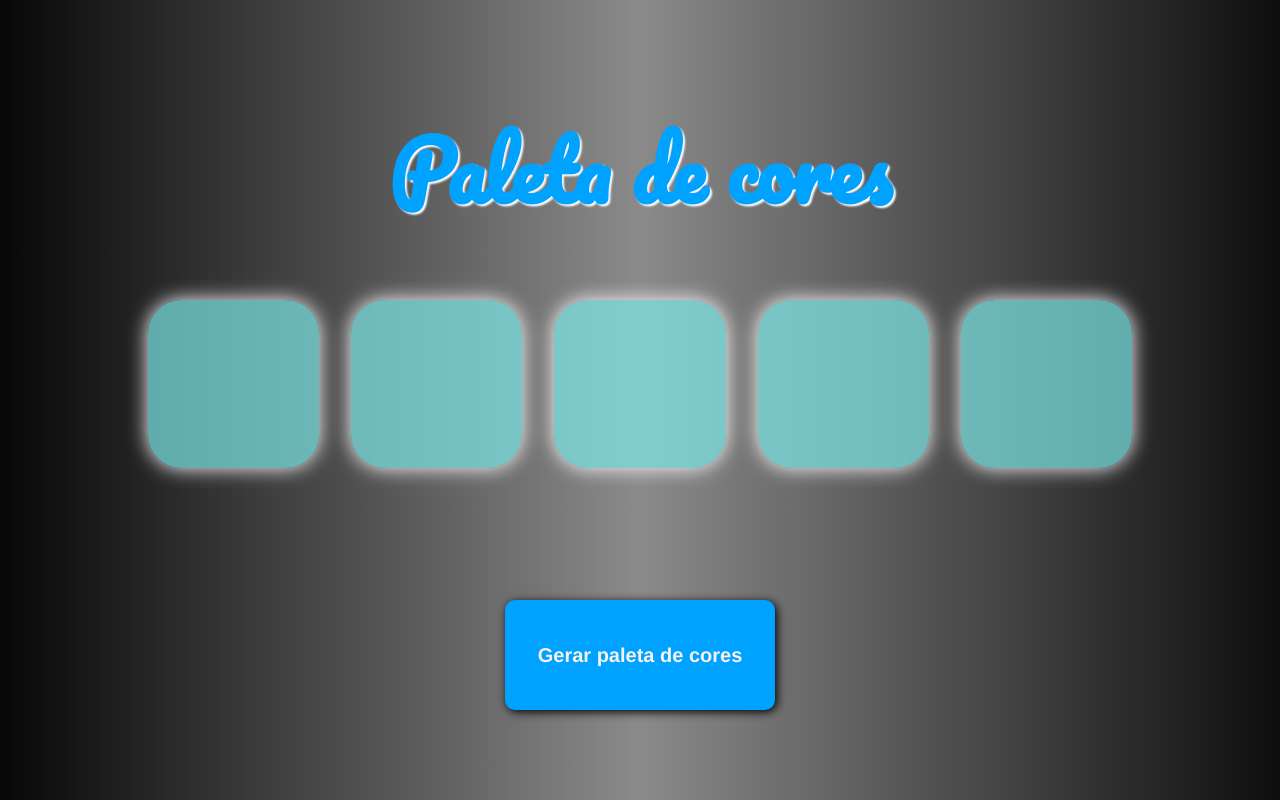
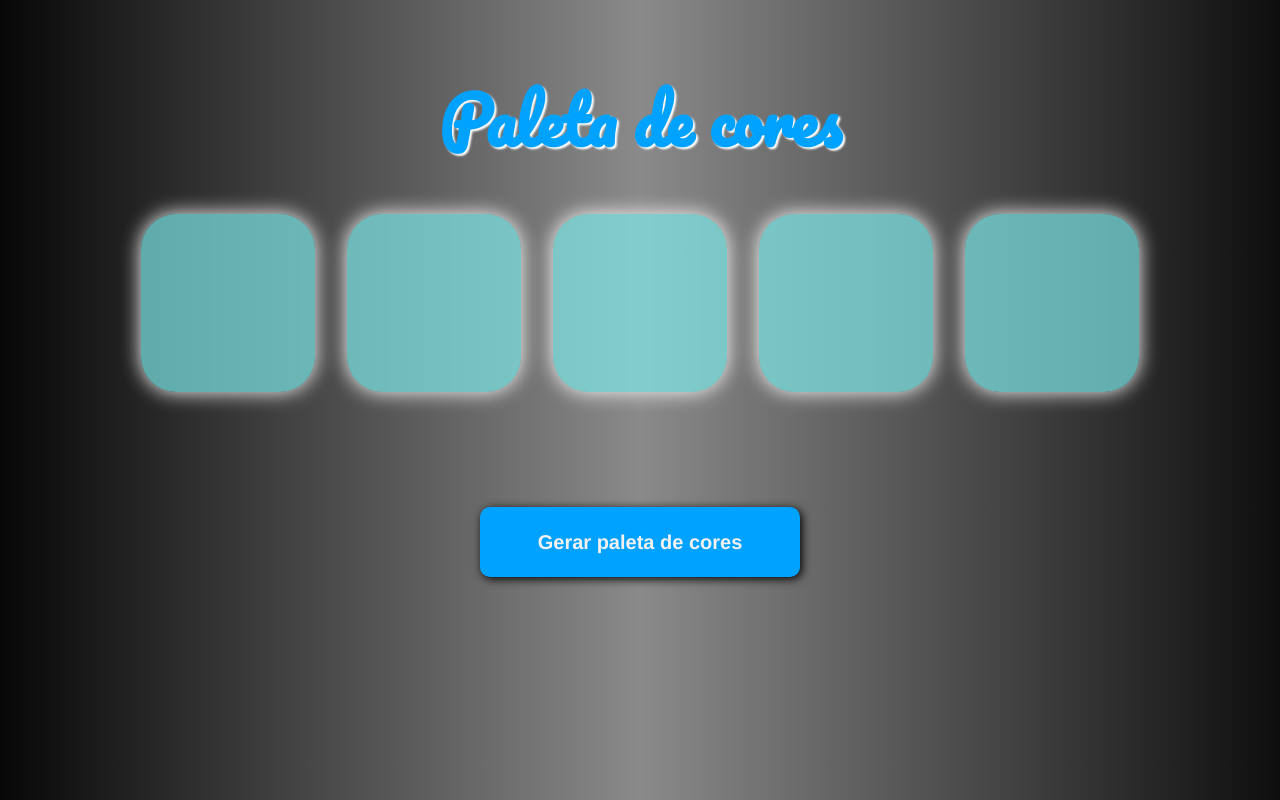
Before and after one commit to IvanildoQueiroz/Paleta_de_cores, a plain HTML site: page index.html in a window 1280 px wide. Drawn offline with Linux system fonts and the light colour scheme.

Commit message:
Update properties CSS

```diff
--- a/index.css
+++ b/index.css
@@ -7,21 +7,21 @@
 body{
     background-image:linear-gradient(to right, rgb(7, 7, 7),rgb(139, 138, 138),rgb(14, 14, 14)) ;
     text-align: center;
-    padding-top: 100px;
+    padding-top: 5%;
     font:normal 700 23px 'Pacifico', 'cursive';
     height: 100vh;
     width: 100vw;
 }
 h1{
-    font-size: 5rem;
+    font-size: 4rem;
     color: rgb(0, 162, 255);
     text-shadow: 2px 2px 2px white;
 }
 .container{
     width: 80%;
     height:35vh;
-    margin: 40px auto;
-    padding: 20px;
+    margin: 2% auto;
+    padding: 1%;
     display: flex;
     justify-content: space-around;
     gap: 2rem;
@@ -44,7 +44,7 @@ h1{
 }
 p{
     font-family: 'Times New Roman', Times, serif;
-    margin-top: 15px;
+    margin-top: 5%;
     font-size: max(80%,15px);
     transition: all .5s;
     text-shadow: 2px 2px 2px black;
@@ -54,8 +54,8 @@ p:hover{
     cursor: pointer;
 }
 button{
-    width: 270px;
-    height: 110px;
+    width: 25%;
+    height: 70px;
     border-radius: 10px;
     background-color: rgb(0, 162, 255);
     color: rgb(245, 241, 241);
```
